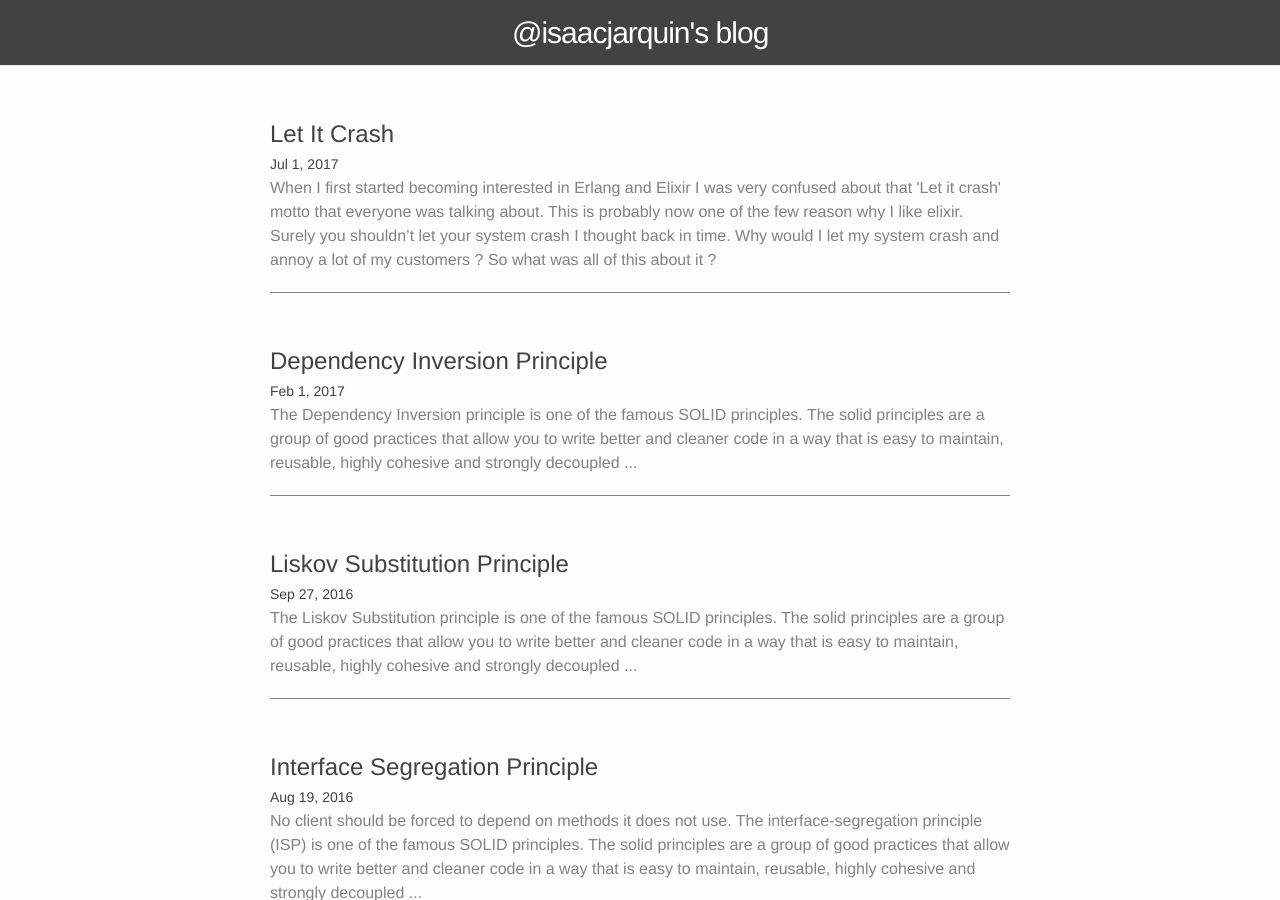
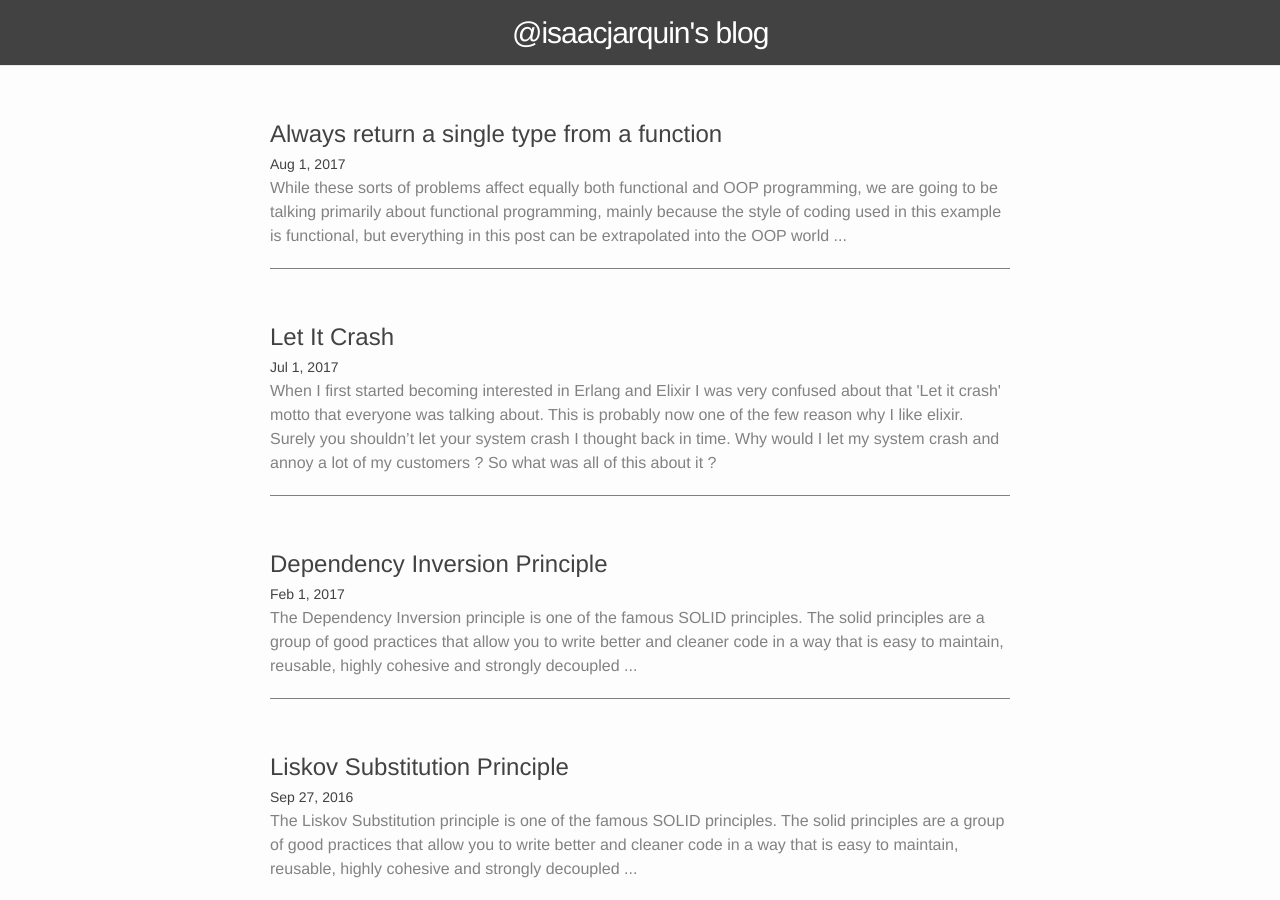
Before and after one commit to isaacjarquin/isaacjarquin.github.io, a Jekyll site: the page built from index.html, in a window 1280 px wide and 900 px high. Built offline with Jekyll 4.4.1, drawn with Linux system fonts in a browser that asks for light colours; some of the changed lines change nothing that is shown; some of the changed text lies outside the part shown.

Commit message:
Dont return two types from a function (#2)
* Why returning two different types from a function is a bad Idea

* update current year in footer to 2017

```diff
--- a/_includes/footer.html
+++ b/_includes/footer.html
@@ -6,7 +6,7 @@
       </div>
 
       <div class="footer-col footer-col-2">
-        <h2>@2016 - Isaac Jarquin</h2>
+        <h2>@2017 - Isaac Jarquin</h2>
       </div>
 
       <div class="footer-col footer-col-3">
--- /dev/null
+++ b/_posts/2017-08-01-return-single-type-from-a-function.markdown
@@ -0,0 +1,120 @@
+---
+layout: post
+title:  Always return a single type from a function
+date:   2017-08-01 10:00:00
+author: Isaac Jarquin
+categories: software
+excerpt:  Why returning different types from a function is not a good Idea.
+comments: true
+resume: "While these sorts of problems affect equally both functional and OOP programming, we are going to be talking primarily about functional programming, mainly because the style of coding used in this example is functional, but everything in this post can be extrapolated into the OOP world ..."
+---
+
+## If you have a function returning two different types of data, you are not doing it right.
+
+While these sorts of problems affect equally both functional and OOP programming, we are going to be talking primarily about functional programming, mainly because the style of coding used in this example is functional, but everything in this post can be extrapolated into the OOP world.
+
+A couple of months ago I was working on a ticket with the purpose of showing an error message to a customer, in our front end application when one of his TV products had come from the backend system without any content. The ticket was a bit bigger than the following example but, in this post, I want to focus on this particular bit of code. So my original pull request included something like the following:
+
+{% highlight ruby %}
+
+const isNotHardware = product => product.type !== 'HARDWARE';
+const hasMissingContent = product => product.productContent === undefined;
+
+const hasMissingProductContent = products => {
+  if (products) {
+    return products.filter(isNotHardware).map(hasMissingContent).includes(true);
+  }  else {
+    return false
+  }
+};
+
+{% endhighlight %}
+
+
+While I was quite happy with the first two functions, I wasn’t entirely happy with the third one - returning false from the else statement didn’t look nice at all, but I couldn’t think of anything better at the time so I decided to create a PR and see if anyone could come up with a more elegant solution. One of the things that someone suggested was to remove the else statement because undefined is also falsey - this would make the code to look less verbose too. While this is true, the fact that we are now returning two different types of data from the same function (boolean or undefined) made me worry but, before we go into details about why I think this is a bad idea, let’s first go back to the very basics of functional programming.
+
+Functional Programming is about data transformations, and the workflow usually goes as follows:
+
+*  You have some input data
+
+*  You pass this data into a function
+
+*  The function applies a series of transformations on the data through some operations of some sort
+
+*  The function returns the result of these transformations without altering the original data
+
+
+In functional programming, functions are first class citizens; this means that you can treat a function pretty much like any other variable, so you can pass a function to another function as a parameter.
+
+With all of this in mind, imagine now that you have a function that returns two different types of data. If you pass a function that returns two different types of data into another function as a parameter, you will have to validate what was passed in, so you will have to add some additional logic to protect yourself against that ambiguity. Lets explain this with an example.
+
+Going back to the initial code, we want to filter the products that are not hardware and then map through the result of that looking for a product with missing content to decide whether to show an error or not to the customer. Initially I wrote something like the following:
+
+{% highlight ruby %}
+
+const hasMissingProductContent = products => {
+    products.filter(isNotHardware).map(hasMissingContent).includes(true);
+};
+
+{% endhighlight %}
+
+
+This solution was great until I realised that products could actually return either a list of products or undefined/null. The filter operation works only on arrays, if we try to call filter on undefined or null it will raise an error. In order to avoid that we will have to validate that products is not null or undefined to make sure that we are only calling filter on an Array type, so we will have something like :
+
+
+{% highlight ruby %}
+
+const hasMissingProductContent = products => {
+  if (products) {
+    products.filter(isNotHardware).map(hasMissingContent).includes(true);
+  }
+};
+
+{% endhighlight %}
+
+But because I didn’t want to leave someone dealing with the same situation I had to I decided to add an else to make sure that my function was always returning the same type (boolean)
+
+{% highlight ruby %}
+
+const hasMissingProductContent = products => {
+  if (products) {
+    return products.filter(isNotHardware).map(hasMissingContent).includes(true);
+  }  else {
+    return false
+  }
+};
+
+{% endhighlight %}
+
+In this case, because products can have two types, we had to add some logic to check and protect against undefined or null. Analysing the issue, I realised that if I could somehow force products to always return some sort of array (either with elements or an empty array), we wouldn't need to protect against null or undefined and I could remove the conditional. This would look something like:
+
+{% highlight ruby %}
+
+const hasMissingProductContent = products => {
+    const customerProducts = products || [];
+    return customerProducts.filter(isNotHardware).map(hasMissingContent).includes(true);
+};
+
+{% endhighlight %}
+
+I know that the conditional is still being used, but things are starting to look a bit better now. We could go a step further - if products has already been forced to be an array by whoever who passes it into the function, we could remove the conditional logic altogether and have something like:
+
+{% highlight ruby %}
+
+const hasMissingProductContent = products => products.filter(isNotHardware).map(hasMissingContent).includes(true);
+
+{% endhighlight %}
+
+TThis was the solution I was originally going to go with until I realised there could potentially be two different types of products. This solution is cleaner, simpler and easier to maintain in the future. Always returning a single type from a function will allow you and others to write more elegant code.
+
+### Final thoughts
+
+Statically typed languages are a lot more strict and it won’t allow you to return two different types from a function - if you try that, the compiler will scream at you.
+
+Dynamically typed languages give you a lot more freedom to do what you please with your data and functions and this can be very powerful and useful in some situations, but with great power comes great responsibility - as we have shown, returning two different types of data from a function is not a very good idea and it will force others to add conditional logic to protect them against that ambiguity.
+
+There are tools in Javascript that help you avoid this issue, forcing functions to always return a single type - among the most popular ones are typeScript and Flow. These tools add type-checking to Javascript which allows you to force functions to always return a single type of value, and parameters passed into functions to be of a certain type.
+
+However, if you are not using any of this tools always remember that, in functional programming, functions are first class citizens, so you can pass them around to other functions. As a consequence, we need to make sure that our functions always return the same type to avoid adding logic to deal with different scenarios.
+
+Whether Javascript is a functional language or not is itself already a big discussion, but it has functional capabilities, so if you are using it that way you need to pay attention to what your functions return and how they behave. Following a couple of simple rules will allow you to write simpler and more elegant code.
```
